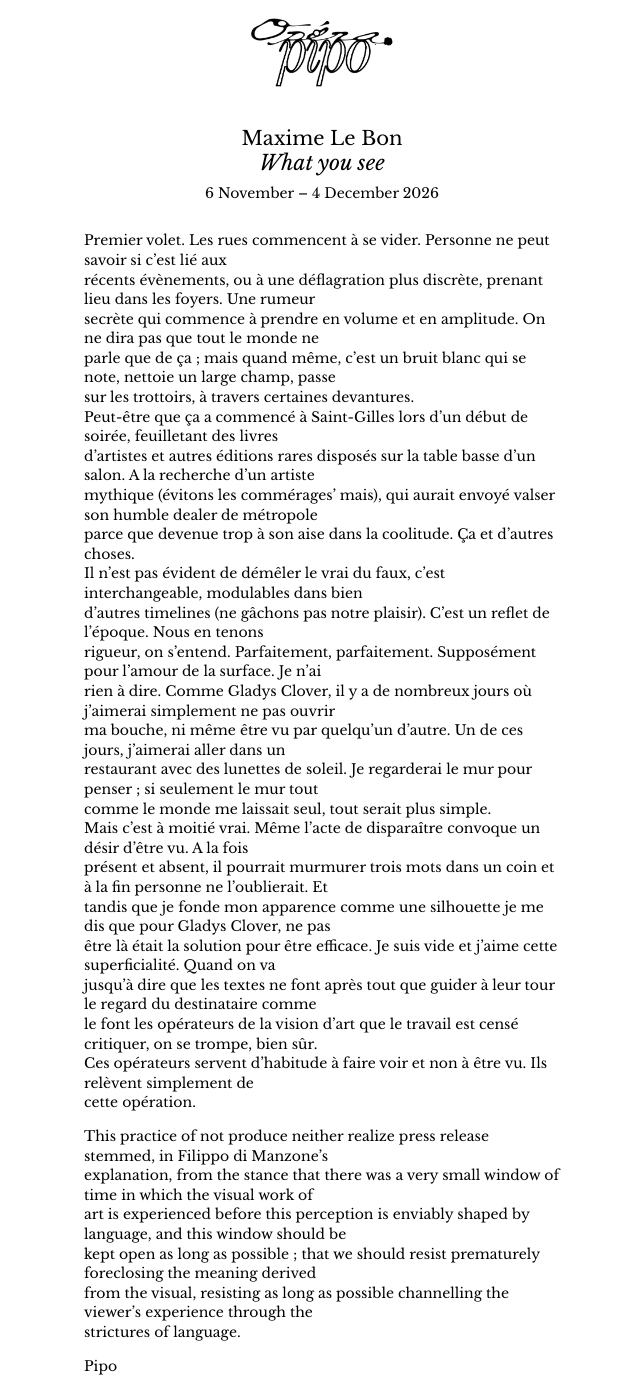
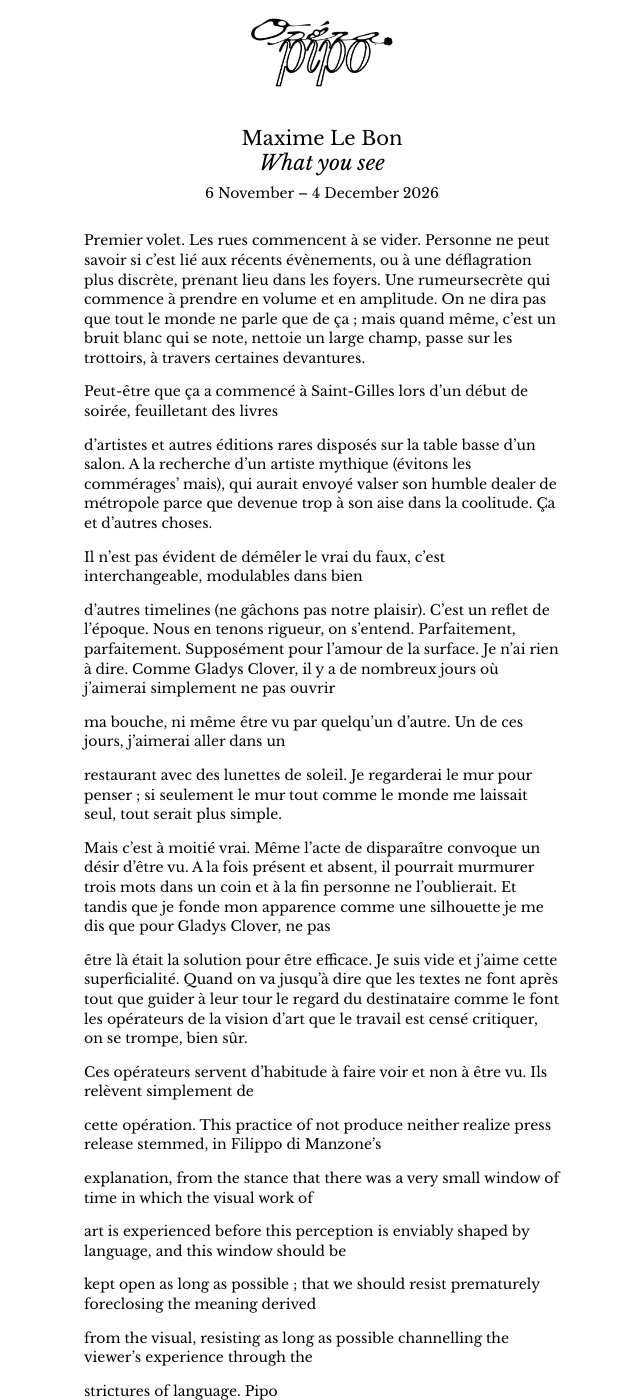
Before and after one commit to mooncharlie/operapipo, a Jekyll site: the page built from _expos/2026-11-05-what-you-see.md, in a window 1280 px wide and 1400 px high. Shown: the whole window, without its empty margins (318-958 px from the left). Built offline with Jekyll 4.4.1, drawn with Linux system fonts in a browser that asks for light colours.

Commit message:
Update _expos/2026-11-05-what-you-see.md (via Pages CMS)

```diff
--- a/_expos/2026-11-05-what-you-see.md
+++ b/_expos/2026-11-05-what-you-see.md
@@ -6,36 +6,34 @@ fin: 2026-12-04
 images:
   - /images/image expo.jpg
 ---
-Premier volet. Les rues commencent à se vider. Personne ne peut savoir si c’est lié aux
-récents évènements, ou à une déflagration plus discrète, prenant lieu dans les foyers. Une rumeur
-secrète qui commence à prendre en volume et en amplitude. On ne dira pas que tout le monde ne
-parle que de ça ; mais quand même, c’est un bruit blanc qui se note, nettoie un large champ, passe
-sur les trottoirs, à travers certaines devantures.
+Premier volet. Les rues commencent à se vider. Personne ne peut savoir si c’est lié aux récents évènements, ou à une déflagration plus discrète, prenant lieu dans les foyers. Une rumeursecrète qui commence à prendre en volume et en amplitude. On ne dira pas que tout le monde ne parle que de ça ; mais quand même, c’est un bruit blanc qui se note, nettoie un large champ, passe sur les trottoirs, à travers certaines devantures.
+
 Peut-être que ça a commencé à Saint-Gilles lors d’un début de soirée, feuilletant des livres
-d’artistes et autres éditions rares disposés sur la table basse d’un salon. A la recherche d’un artiste
-mythique (évitons les commérages’ mais), qui aurait envoyé valser son humble dealer de métropole
-parce que devenue trop à son aise dans la coolitude. Ça et d’autres choses.
+
+d’artistes et autres éditions rares disposés sur la table basse d’un salon. A la recherche d’un artiste mythique (évitons les commérages’ mais), qui aurait envoyé valser son humble dealer de métropole parce que devenue trop à son aise dans la coolitude. Ça et d’autres choses.
+
 Il n’est pas évident de démêler le vrai du faux, c’est interchangeable, modulables dans bien
-d’autres timelines (ne gâchons pas notre plaisir). C’est un reflet de l’époque. Nous en tenons
-rigueur, on s’entend. Parfaitement, parfaitement. Supposément pour l’amour de la surface. Je n’ai
-rien à dire. Comme Gladys Clover, il y a de nombreux jours où j’aimerai simplement ne pas ouvrir
+
+d’autres timelines (ne gâchons pas notre plaisir). C’est un reflet de l’époque. Nous en tenons rigueur, on s’entend. Parfaitement, parfaitement. Supposément pour l’amour de la surface. Je n’ai rien à dire. Comme Gladys Clover, il y a de nombreux jours où j’aimerai simplement ne pas ouvrir
+
 ma bouche, ni même être vu par quelqu’un d’autre. Un de ces jours, j’aimerai aller dans un
-restaurant avec des lunettes de soleil. Je regarderai le mur pour penser ; si seulement le mur tout
-comme le monde me laissait seul, tout serait plus simple.
-Mais c’est à moitié vrai. Même l’acte de disparaître convoque un désir d’être vu. A la fois
-présent et absent, il pourrait murmurer trois mots dans un coin et à la fin personne ne l’oublierait. Et
-tandis que je fonde mon apparence comme une silhouette je me dis que pour Gladys Clover, ne pas
-être là était la solution pour être efficace. Je suis vide et j’aime cette superficialité. Quand on va
-jusqu’à dire que les textes ne font après tout que guider à leur tour le regard du destinataire comme
-le font les opérateurs de la vision d’art que le travail est censé critiquer, on se trompe, bien sûr.
+
+restaurant avec des lunettes de soleil. Je regarderai le mur pour penser ; si seulement le mur tout comme le monde me laissait seul, tout serait plus simple.
+
+Mais c’est à moitié vrai. Même l’acte de disparaître convoque un désir d’être vu. A la fois présent et absent, il pourrait murmurer trois mots dans un coin et à la fin personne ne l’oublierait. Et tandis que je fonde mon apparence comme une silhouette je me dis que pour Gladys Clover, ne pas
+
+être là était la solution pour être efficace. Je suis vide et j’aime cette superficialité. Quand on va jusqu’à dire que les textes ne font après tout que guider à leur tour le regard du destinataire comme le font les opérateurs de la vision d’art que le travail est censé critiquer, on se trompe, bien sûr.
+
 Ces opérateurs servent d’habitude à faire voir et non à être vu. Ils relèvent simplement de
-cette opération.
 
-This practice of not produce neither realize press release stemmed, in Filippo di Manzone’s
+cette opération.  This practice of not produce neither realize press release stemmed, in Filippo di Manzone’s
+
 explanation, from the stance that there was a very small window of time in which the visual work of
+
 art is experienced before this perception is enviably shaped by language, and this window should be
+
 kept open as long as possible ; that we should resist prematurely foreclosing the meaning derived
+
 from the visual, resisting as long as possible channelling the viewer’s experience through the
-strictures of language.
 
-Pipo
+strictures of language.  Pipo
```
